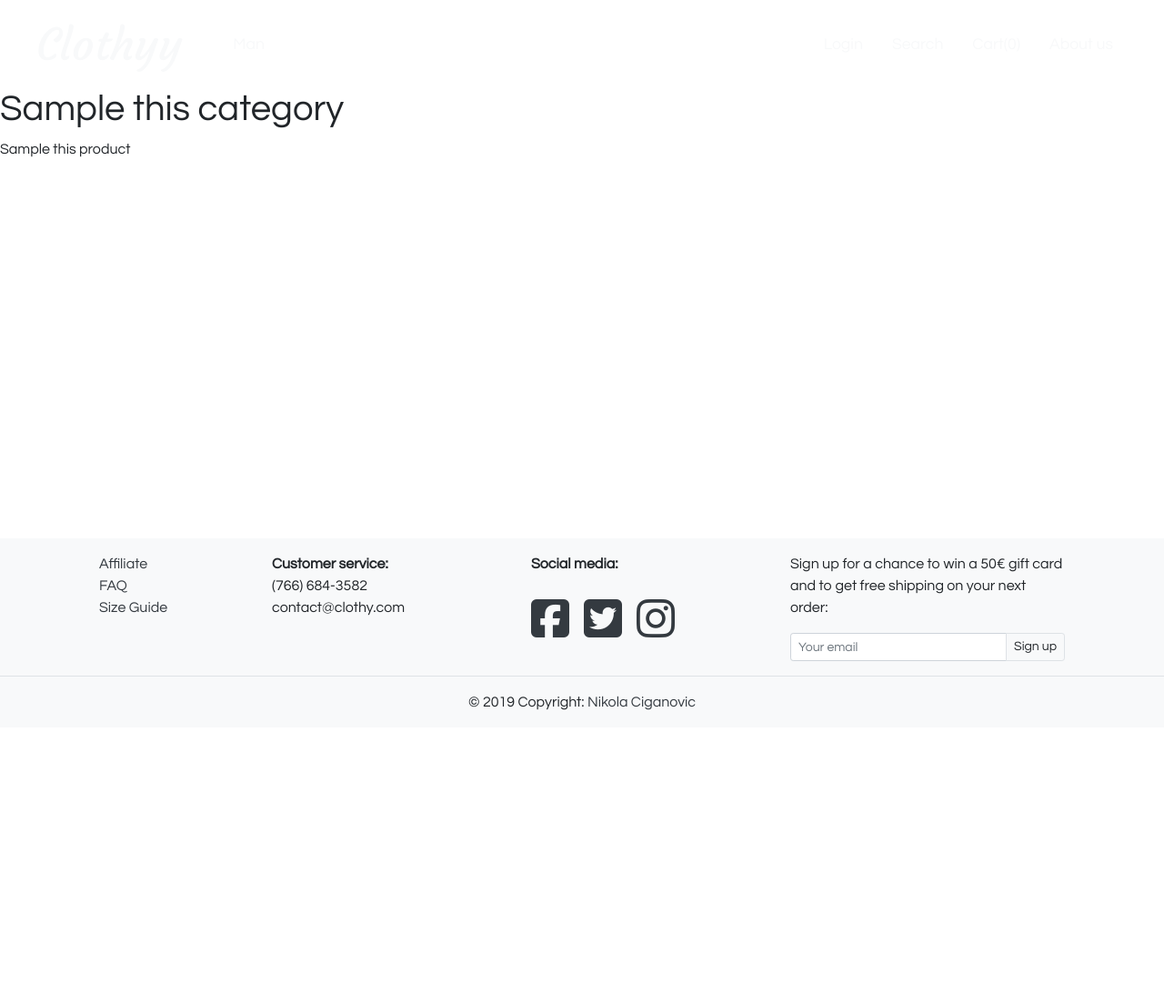
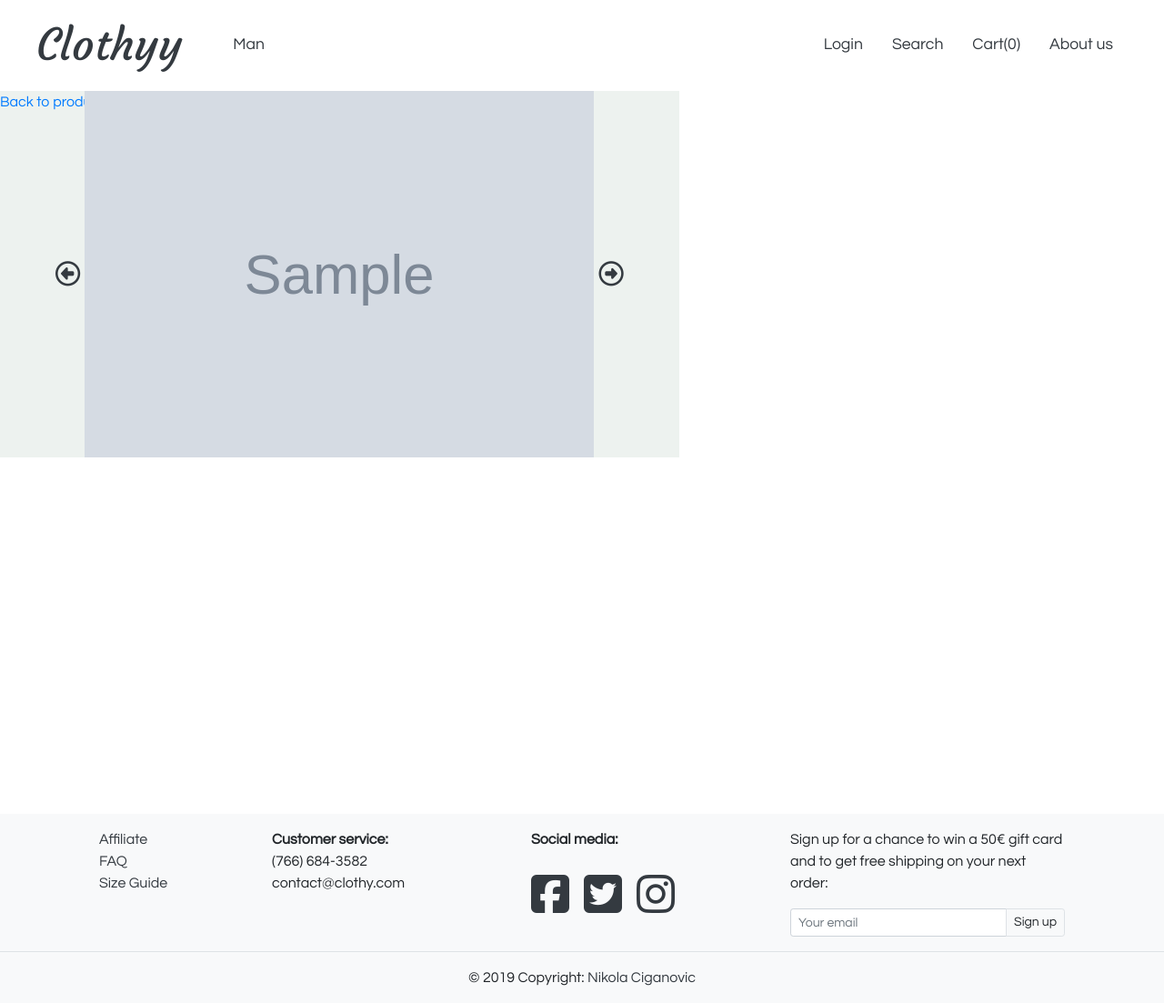
Before and after one commit to topdev0401/Ecommerce-Django, a Django app: template clothy/main/templates/main/product.html in a window 1280 px wide. Shown: the whole page at 91% size. Before the commit the page ends 781 px from the top, so only its background shows below. Run offline with Django 3.2, Linux system fonts and the light colour scheme; tables that the repository leaves empty hold one stand-in row (values such as "Sample post"); the template is opened without the code that fills it: values that come from a table or form of the project are taken from there, most other values are stand-ins (such as "Sample title", 1, 10 or a date in 2020); grey boxes marked "Sample" are stand-in pictures; some libraries are stand-ins or nearby versions.

Commit message:
index.js separeted into zoomInOut.js and productSlider.js, image sliders are fixed

```diff
--- a/clothy/main/static/main/css/style.css
+++ b/clothy/main/static/main/css/style.css
@@ -181,3 +181,21 @@ nav:hover{
 .underline-on-hover:hover{
     text-decoration: underline;
 }
+/*product.html*/
+.mt-100px{
+    margin-top: 100px;
+}
+.pos-rel{
+    position: relative;
+}
+.pos-abs-top-left{
+    position: absolute;
+    top: 0px;
+    left: 0px;
+}
+.left-10{
+    left: 10%;
+}
+.left-90{
+    left: 90%;
+}
--- a/clothy/main/static/main/js/main.js
+++ b/clothy/main/static/main/js/main.js
@@ -1,13 +1,18 @@
 $(document).ready(function() {
     var isScrolling = false;
+    var distanceToTriggerChange = 5;
+
+    if($('.container-fluid').hasClass('nav-white')){
+        distanceToTriggerChange = -1;
+    }
 
     /* test what is postion on refresh screen*/
-    if ($(this).scrollTop()  > 5 ){
+    if ($(this).scrollTop()  > distanceToTriggerChange ){
         WhiteNavbarBlackText();
         isScrolling = true;
     }
     $(window).scroll(function () {
-        if ($(this).scrollTop()  > 5 ){
+        if ($(this).scrollTop()  > distanceToTriggerChange ){
             WhiteNavbarBlackText();
             isScrolling = true;
         }
--- a/clothy/main/templates/main/product.html
+++ b/clothy/main/templates/main/product.html
@@ -1,9 +1,24 @@
 {% extends "main/base.html" %}
 {% load static %}
 {% block content %}
-<br><br><br><br>
-    <h1>{{ this_category.category_name }}</h1>
+<div class="container-fluid nav-white">
+    <div class="row">
+        <div class="col-7 bg-gray mt-100px d-flex" style="overflow:hidden;">
+            <p class="pos-abs-top-left"><a href="#">Back to products</a></p>
 
-    <p>{{ this_product.name }}</p>
+            <img class="pos-rel w-75 pos-rel m-auto" style="opacity: 0;" src="{{ this_product.image_1.url }}">
+            <img class="w-75 centered product-image" src="{{ this_product.image_1.url }}" alt="{{ this_product.name }}">
+            <img class="w-75 centered product-image" src="{{ this_product.image_2.url }}" alt="{{ this_product.name }}">
+            <img class="w-75 centered product-image" src="{{ this_product.image_3.url }}" alt="{{ this_product.name }}">
 
+
+            <a id="left-arrow" href="#"><i class="far fa-arrow-alt-circle-left font-17 text-dark left-10"></i></a>
+            <a id="right-arrow" href="#"><i class="far fa-arrow-alt-circle-right font-17 text-dark left-90"></i></a>
+        </div>
+        <div class="col-5">
+        </div>
+    </div>
+</div>
+
+<script src="{% static 'main/js/productSlider.js' %}" type="text/javascript"> </script>
 {% endblock %}
```
Also changed, not shown: clothy/main/static/main/js/imgSlider.js (renamed from clothy/main/static/main/js/index.js, +0 -11 lines), clothy/main/static/main/js/productSlider.js (added, +38 -0 lines), clothy/main/static/main/js/zoomInOut.js (added, +13 -0 lines), clothy/main/templates/main/index.html (+5 -4 lines).
